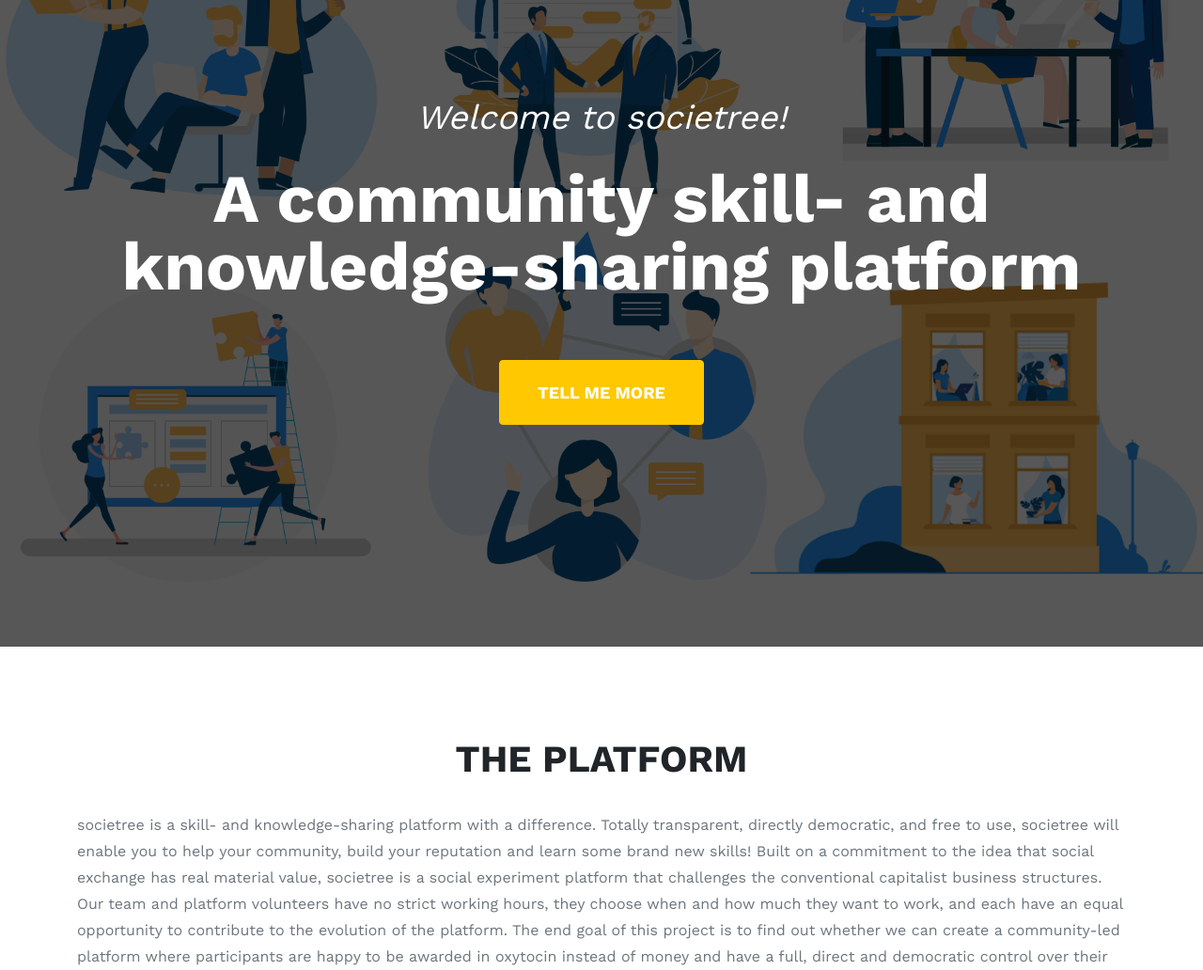
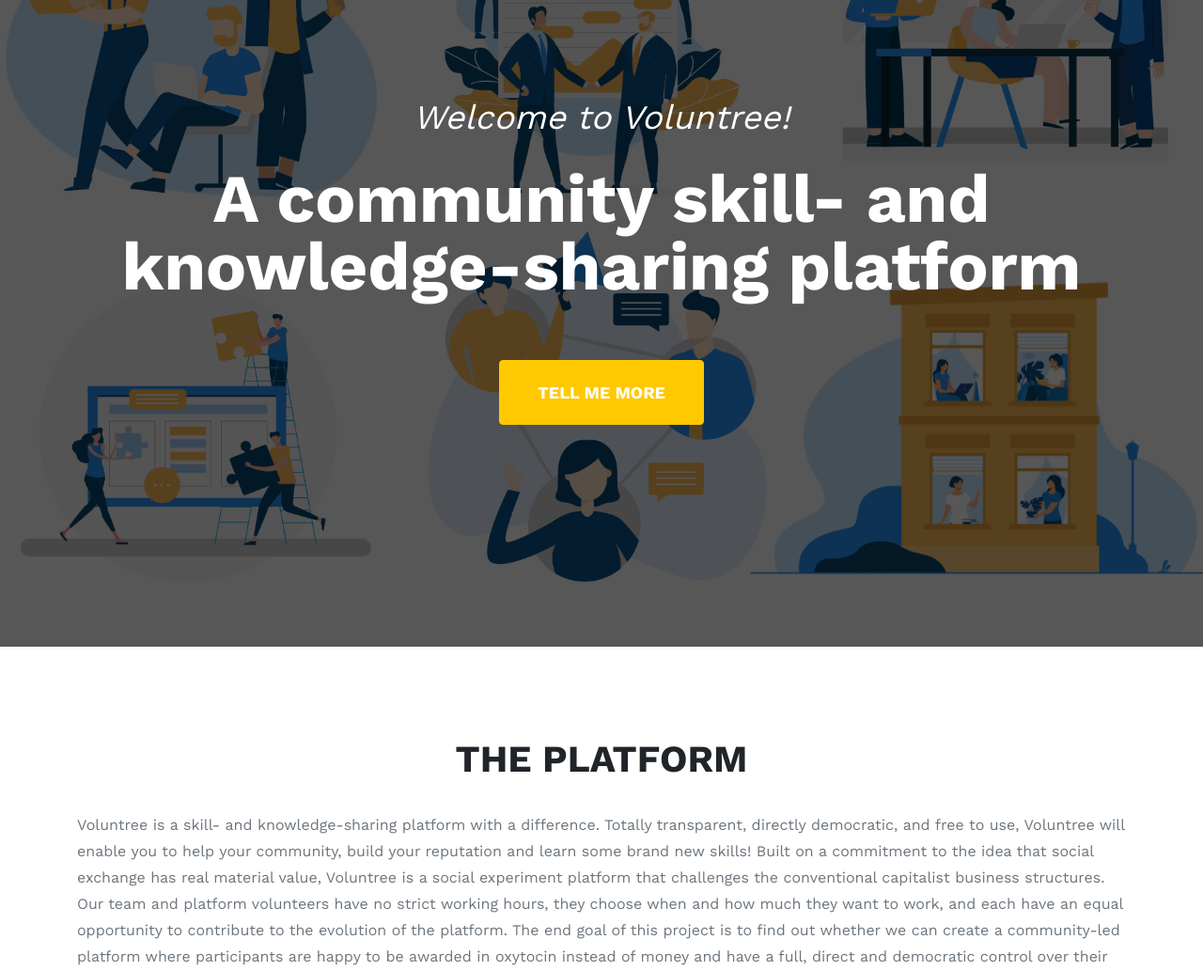
Before and after one commit to societree/societree.github.io, a Jekyll site: the page built from index.html, in a window 1280 px wide and 1400 px high. Shown: the part 165-1197 px from the top of the window at 94% size. Built offline with Jekyll 4.4.1, drawn with Linux system fonts in a browser that asks for light colours; nearby versions of some CDN libraries; some of the changed text lies outside the part shown.

Commit message:
Update all references to voluntree

```diff
--- a/_config.yml
+++ b/_config.yml
@@ -14,8 +14,8 @@
 url    : "" # the base hostname & protocol for your site, e.g. http://example.com
 baseurl: "" # the subpath of your site, e.g. /blog
 
-title      : societree
-email      : share.bristol.uk@gmail.com
+title      : voluntree
+email      : info.voluntree@gmail.com
 author     : Mihajlo Milosavljevic
 # logo:     #optional, defaults to site title
   # path: assets\img\clients\creative-market.jpg
--- a/_includes/footer.html
+++ b/_includes/footer.html
@@ -1,7 +1,7 @@
 <footer class="footer py-4">
   <div class="container">
     <div class="row align-items-center">
-      <div class="col-lg-4 text-lg-start link-light">Copyright &copy; societree 2022</div>
+      <div class="col-lg-4 text-lg-start link-light">Copyright &copy; Voluntree 2023</div>
       <div class="col-lg-4 my-3 my-lg-0">
         <!-- <a class="btn btn-light btn-social mx-2" href="#!" aria-label="Twitter"><i class="fab fa-twitter"></i></a>
         <a class="btn btn-light btn-social mx-2" href="#!" aria-label="Facebook"><i class="fab fa-facebook-f"></i></a>
--- a/_includes/index/masterhead.html
+++ b/_includes/index/masterhead.html
@@ -1,6 +1,6 @@
 <header class="masthead">
   <div class="container">
-    <div class="masthead-subheading">Welcome to societree!</div>
+    <div class="masthead-subheading">Welcome to Voluntree!</div>
     <div class="masthead-heading">A community skill- and knowledge-sharing platform</div>
     <a class="btn btn-primary btn-xl text-uppercase" href="#platform">Tell Me More</a>
   </div>
--- a/_includes/index/platform.html
+++ b/_includes/index/platform.html
@@ -7,10 +7,10 @@
         The Platform
       </h2>
       <p class="text-muted">
-        societree is a skill- and knowledge-sharing platform with a difference. Totally transparent,
-        directly democratic, and free to use, societree will enable you to help your community, build
+        Voluntree is a skill- and knowledge-sharing platform with a difference. Totally transparent,
+        directly democratic, and free to use, Voluntree will enable you to help your community, build
         your reputation and learn some brand new skills! Built on a commitment to the idea that
-        social exchange has real material value, societree is a social experiment platform that
+        social exchange has real material value, Voluntree is a social experiment platform that
         challenges the conventional capitalist business structures. Our team and platform
         volunteers have no strict working hours, they choose when and how much they want
         to work, and each have an equal opportunity to contribute to the evolution of the platform.
--- a/_includes/index/roadmap.html
+++ b/_includes/index/roadmap.html
@@ -39,7 +39,7 @@
         <div class="timeline-panel">
           <div class="timeline-heading">
             <h4>
-              December 2021
+              December 2022
             </h4>
             <h4 class="subheading">
               Minimum Viable Product Specification
@@ -63,7 +63,7 @@
         <div class="timeline-panel">
           <div class="timeline-heading">
             <h4>
-              November 2022
+              December 2023
             </h4>
             <h4 class="subheading">
               MVP Launch
@@ -84,7 +84,7 @@
         <div class="timeline-panel">
           <div class="timeline-heading">
             <h4>
-              December 2022
+              January 2024
             </h4>
             <h4 class="subheading">
               Phase Two Expansion
--- a/_layouts/default.html
+++ b/_layouts/default.html
@@ -6,9 +6,9 @@
   <meta name="viewport" content="width=device-width, initial-scale=1, shrink-to-fit=no" />
   <meta name="description" content="" />
   <meta name="author" content="" />
-  <meta property="og:title" content="societree" />
+  <meta property="og:title" content="voluntree" />
   <meta property="og:image" content="https://raw.githubusercontent.com/societree/societree.github.io/master/assets/img/banner.png" />
-  <title>societree</title>
+  <title>Voluntree</title>
   <!-- Favicon-->
   <link rel="icon" type="image/x-icon" href="/assets/favicon.png" />
   <!-- Font Awesome icons (free version)-->
```
Also changed, not shown: assets/favicon.png.
